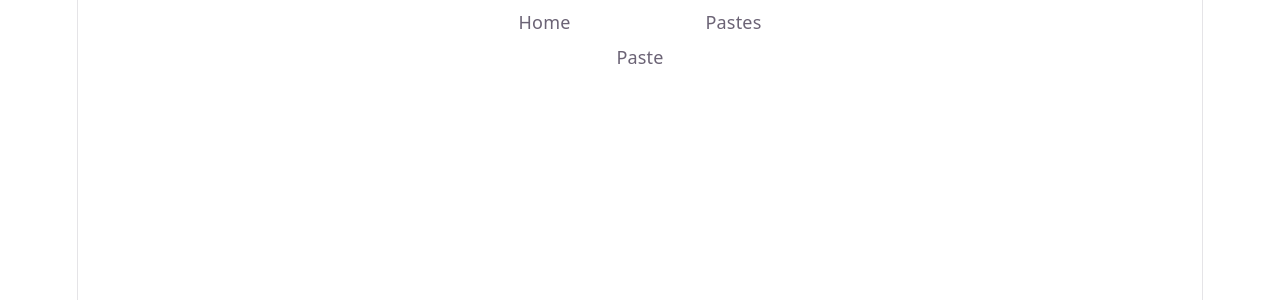
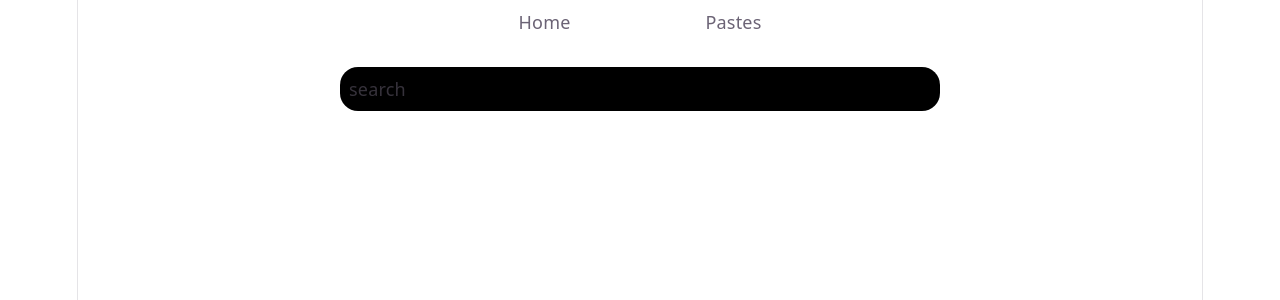
Before and after one commit to kapiltadkase/Code-Note-Saver-App, a React (Vite) app: page /pastes in a window 1280 px wide. Shown: the top 300 px of the page. Built offline with nearby package versions, Linux system fonts and the light colour scheme.

Commit message:
Added the functionality to check where a paste with certain title exists or not

```diff
--- a/src/components/Paste.jsx
+++ b/src/components/Paste.jsx
@@ -1,8 +1,25 @@
-import React from 'react'
+import React, { useState } from 'react'
+import { useDispatch, useSelector } from 'react-redux'
 
 const Paste = () => {
+  const pastes = useSelector((state) => state.paste.pastes);
+  const [searchTerm, setSearchTerm] = useState('');
+  const dispatch = useDispatch();
+
+  const filteredData = pastes.filter(
+    (paste) => paste.title.toLowerCase().includes(searchTerm.toLowerCase())
+  );
+
   return (
-    <div>Paste</div>
+    <div>
+      <input
+        className='p-2 rounded-2xl min-w-[600px] mt-5 bg-black'
+        type='search'
+        placeholder='search'
+        value={searchTerm}
+        onChange={(e) => setSearchTerm(e.target.value)}
+      />
+    </div>
   )
 }
 
```
